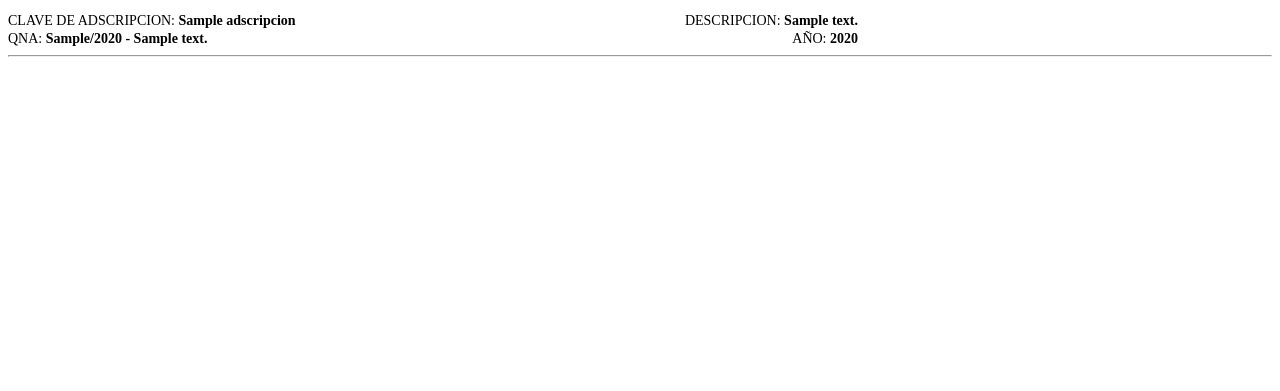
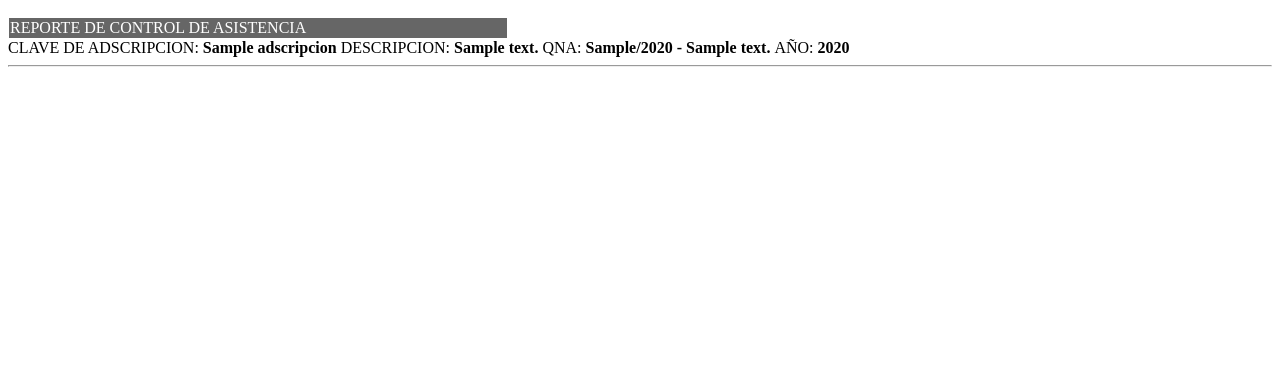
Before and after one commit to rikardote/rechum, a CodeIgniter app: the page made by application/views/qnas/header.php in a window 1280 px wide. Shown: the part 183-574 px from the top of the page. Run offline with CodeIgniter, Linux system fonts and the light colour scheme; tables that the repository leaves empty or names only in its code hold one stand-in row (values such as "Sample post"); the template is opened without the code that fills it: most values are stand-ins (such as "Sample title", 1, 10 or a date in 2020).

Commit message:
first commit

```diff
--- a/application/views/qnas/header.php
+++ b/application/views/qnas/header.php
@@ -9,22 +9,30 @@
 		<tr>
 			<td><img alt="" src="<?=base_url()?>assets/images/issste.png" style="width: 400px; height: 108px;" /></td>
 			<td align='right'>
-			<p><strong>DELEGACION ESTATAL BAJA CALIFORNIA</strong></p>
+			<p><h2><strong>DELEGACION ESTATAL BAJA CALIFORNIA</strong></h2></p>
 
-			<p><strong>SUBDELEGACION DE ADMINISTRACION</strong></p>
+			<p><h3><strong>SUBDELEGACION DE ADMINISTRACION</strong></h3></p>
 
-			<p><strong>DEPARTAMENTO DE RECURSOS HUMANOS</strong></p>
-			<p>&nbsp;</p>
-			<p>&nbsp;</p>
+			<p><h4><strong>DEPARTAMENTO DE RECURSOS HUMANOS</strong></h4></p>
+
+
 			</td>
 		</tr>
+		<table border="0" cellpadding="1" cellspacing="1" style="width:500px;">
+			<tbody>
+				<tr>
+					<p><td style="width: 100%; background-color: rgb(102, 102, 102);"><span style="color:#FFFFFF;">REPORTE DE CONTROL DE ASISTENCIA</span></td></p>
+				</tr>
+			</tbody>
+		</table>
+
 		<tr>
-			<td><span style="font-size:14px;">CLAVE DE ADSCRIPCION: <strong><?=$reporte2->adscripcion?></strong></span></td>
-			<td align='right'><span style="font-size:14px;">DESCRIPCION: <strong><?=$reporte2->descripcion?></strong></span></td>
+			<td><span style="font-size:16px;">CLAVE DE ADSCRIPCION: <strong><?=$reporte2->adscripcion?></strong></span></td>
+			<td align='right'><span style="font-size:16px;">DESCRIPCION: <strong><?=$reporte2->descripcion?></strong></span></td>
 		</tr>
 		<tr>
-			<td><span style="font-size:14px;">QNA: <strong><?php echo $reporte2->qna_mes.'/'.$reporte2->qna_year.' - '.$reporte2->qna_descripcion;?>  </strong></span></td>
-			<td align='right'><span style="font-size:14px;">A&Ntilde;O: <strong><?=$reporte2->qna_year?></strong></span></td>
+			<td><span style="font-size:16px;">QNA: <strong><?php echo $reporte2->qna_mes.'/'.$reporte2->qna_year.' - '.$reporte2->qna_descripcion;?>  </strong></span></td>
+			<td align='right'><span style="font-size:16px;">A&Ntilde;O: <strong><?=$reporte2->qna_year?></strong></span></td>
 		</tr>
 	</tbody>
 </table>
```
Also changed, not shown: 1 other file.
